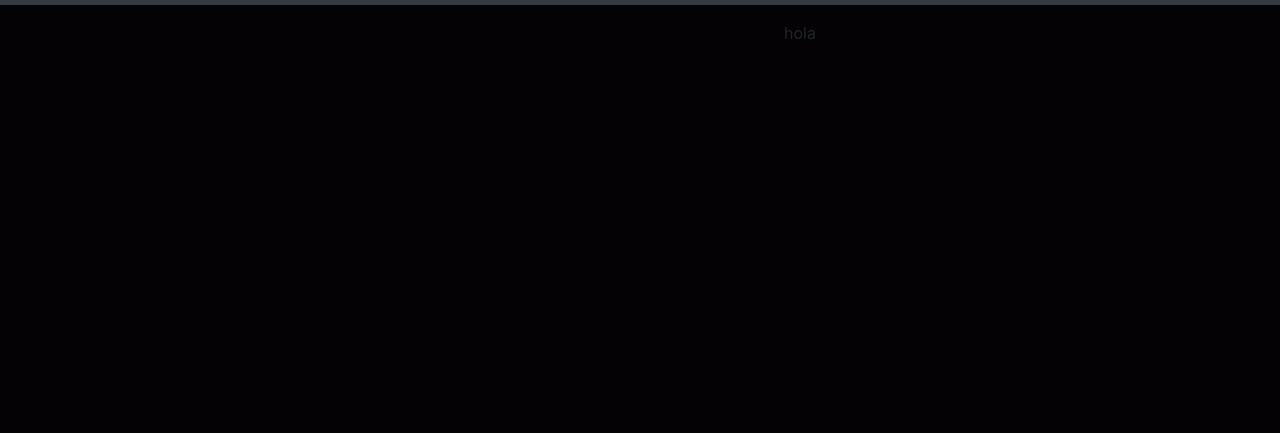
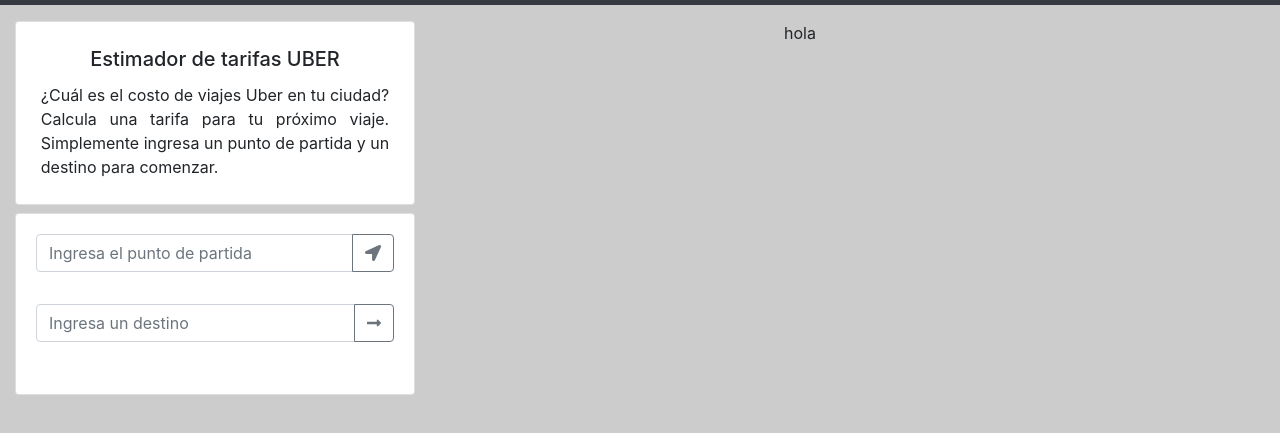
Before and after one commit to margaritasj/fare-estimate, a plain HTML site: page views/estimate.html in a window 1280 px wide. Shown: the part 51-484 px from the top of the page. Drawn offline with nearby package versions, Linux system fonts and the light colour scheme; some packages are replaced by stand-ins of ours.

Commit message:
Añadiendo cards a vista estimate.html

```diff
--- a/css/main.css
+++ b/css/main.css
@@ -5,6 +5,11 @@
 }
 
 body {
+  height: 100vh;
+  background: #cccccc;
+}
+
+.bg-index {
   height: 100vh;
   background-repeat: no-repeat;
   background: #040204;
@@ -18,12 +23,22 @@ nav.navbar {
   font-family: 'PT Sans', sans-serif;
   background: #040204;
   margin-bottom: 1rem;
-  z-index: 700;
+  z-index: 500;
 }
 
 .mg-top {
   margin-top: 4rem;
 }
+
+.pd-general {
+  padding: 0.3rem;
+}
+
+.mg-card {
+  margin-bottom: 0.5rem;
+}
+
+
 
 .btn-estimate {
   font-size: 1.3rem;
@@ -34,5 +49,7 @@ nav.navbar {
 }
 
 @media (min-width: 992px) {
-
+.card {
+  width: 25rem;
 }
+}
--- a/views/estimate.html
+++ b/views/estimate.html
@@ -21,7 +21,7 @@
     </a>
     <button class="navbar-toggler" type="button" data-toggle="collapse" data-target="#navbarSupportedContent" aria-controls="navbarSupportedContent"
       aria-expanded="false" aria-label="Toggle navigation">
-      <span class="navbar-toggler-icon"></span>
+      <i class="fas fa-bars"></i>
     </button>
 
     <div class="collapse navbar-collapse" id="navbarSupportedContent">
@@ -63,10 +63,43 @@
     <main>
       <div class="container-fluid">
         <div class="row">
-          <div class="col-sm-12  col-md-3 text-center">
+          <div class=" col-12 col-sm-12 col-md-3 text-center">
+            <div class="card pd-general mg-card">
+              <div class="card-body">
+                <h5 class="card-title">Estimador de tarifas UBER</h5>
+                <p class="card-text text-justify">¿Cuál es el costo de viajes Uber en tu ciudad? Calcula una tarifa para tu próximo viaje. Simplemente ingresa
+                  un punto de partida y un destino para comenzar.</p>
+              </div>
+            </div>
+            <div class="card mg-card">
+              <div class="card-body">
+                <form>
+                  <div class="form-group row">
+                    <div class="col-sm-12 input-group mb-3">
+                      <input type="text" class="form-control" placeholder="Ingresa el punto de partida" aria-label="Ingresa el punto de partida" aria-describedby="basic-addon2">
+                      <div class="input-group-append">
+                        <button class="btn btn-outline-secondary" type="button">
+                            <i class="fas fa-location-arrow"></i>
+                        </button>
+                      </div>
+                    </div>
+                  </div>
+                  <div class="form-group row">
+                    <div class="col-sm-12 input-group mb-3">
+                      <input type="text" class="form-control" placeholder="Ingresa un destino" aria-label="Ingresa un destino" aria-describedby="basic-addon2">
+                      <div class="input-group-append">
+                        <button class="btn btn-outline-secondary" type="button">
+                          <i class="fas fa-long-arrow-alt-right"></i>
+                        </button>
+                      </div>
+                    </div>
+                  </div>
+                </form>
+              </div>
+            </div>
+          </div>
 
-          </div>
-          <div class="col-sm-12  col-md-9 text-center">
+          <div class=" col-12 col-sm-12 col-md-9 text-center">
             hola
           </div>
         </div>
@@ -76,8 +109,7 @@
   <script src="https://cdnjs.cloudflare.com/ajax/libs/jquery/3.3.1/jquery.js"></script>
   <script src="https://maxcdn.bootstrapcdn.com/bootstrap/4.0.0/js/bootstrap.min.js" integrity="sha384-JZR6Spejh4U02d8jOt6vLEHfe/JQGiRRSQQxSfFWpi1MquVdAyjUar5+76PVCmYl"
     crossorigin="anonymous"></script>
-  <script async defer src="https://maps.googleapis.com/maps/api/js?key=AIzaSyA1ozd6hpRLAocja0Vq9LbTkfZSdKDN4DE&callback=initMap"
-    type="text/javascript"></script>
+
   <script src="../js/app.js"></script>
 </body>
 
```
Also changed, not shown: index.html (+1 -1 lines).
